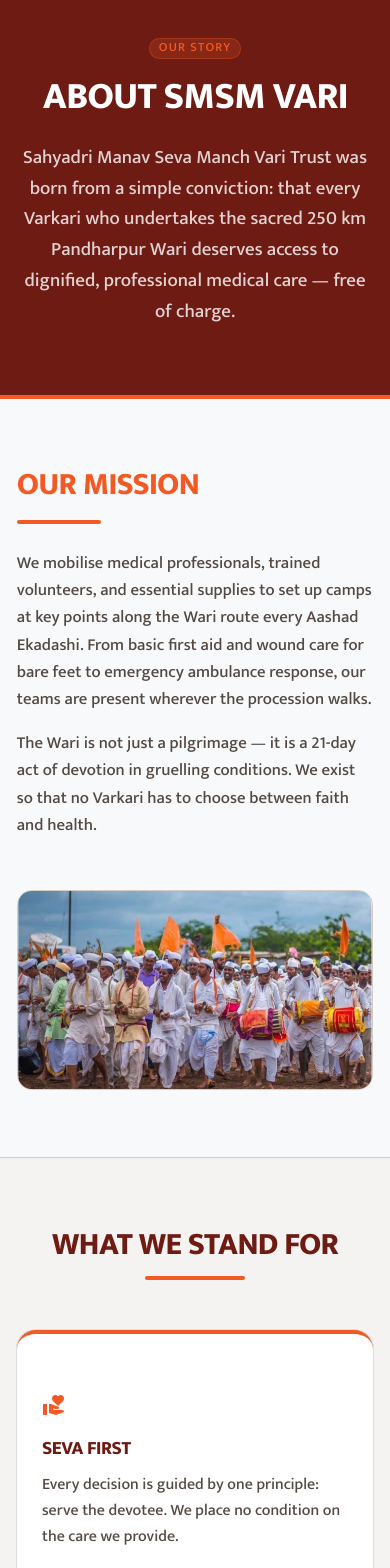
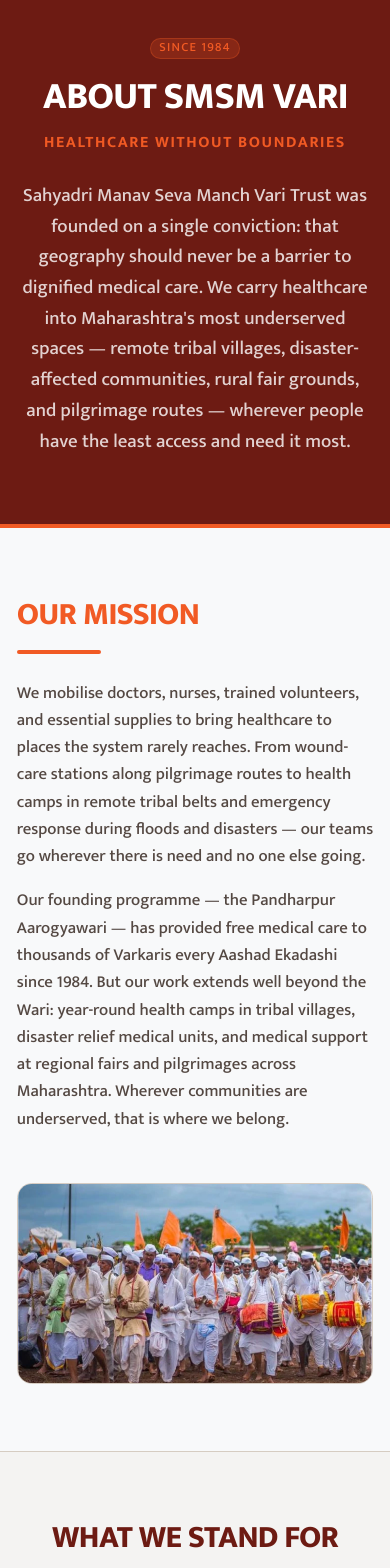
Before and after one commit to Abhi-Survase/SMSMVari_Landing, a Next.js app in the folder smsmvari-frontend/: page /about in a window 390 px wide. Shown: the part 120-1688 px from the top of the page. Built offline with nearby package versions, Linux system fonts and the light colour scheme.

Commit message:
updated About Us content and added trustee members section

```diff
--- a/smsmvari-frontend/src/app/(home)/about/page.jsx
+++ b/smsmvari-frontend/src/app/(home)/about/page.jsx
@@ -9,18 +9,21 @@
 export const metadata = {
   title: "About Us | SMSM Vari – Sahyadri Manav Seva Manch Vari Trust",
   description:
-    "Learn about Sahyadri Manav Seva Manch Vari Trust — our mission to provide free medical care, wound management, and emergency response to Varkaris during the Pandharpur Wari.",
+    "Learn about Sahyadri Manav Seva Manch Vari Trust — providing free medical care to remote tribal villages, disaster-affected communities, and pilgrims across Maharashtra since 1984.",
   keywords: [
     "Sahyadri Manav Seva Manch Vari Trust",
     "SMSM Vari about",
     "Pandharpur Wari NGO",
-    "Varkari medical trust Maharashtra",
-    "Wari healthcare organisation",
+    "remote tribal healthcare Maharashtra",
+    "free medical camps Maharashtra",
+    "disaster relief Maharashtra NGO",
+    "Varkari medical trust",
+    "rural healthcare Maharashtra",
   ],
   openGraph: {
-    title: "About SMSM Vari – Serving Varkaris Since Our Founding",
+    title: "About SMSM Vari – Healthcare Without Boundaries",
     description:
-      "We set up medical camps, wound-care stations, and ambulance units along the 250 km Pandharpur Wari route every Aashad Ekadashi.",
+      "We bring free medical care to remote tribal villages, disaster zones, and pilgrimage routes across Maharashtra — wherever people need it and no one else reaches.",
     type: "website",
     url: "https://smsmvari.org/about",
     siteName: "SMSM Vari",
@@ -35,9 +38,9 @@
   },
   twitter: {
     card: "summary_large_image",
-    title: "About SMSM Vari – Serving Varkaris Since Our Founding",
+    title: "About SMSM Vari – Healthcare Without Boundaries",
     description:
-      "We set up medical camps, wound-care stations, and ambulance units along the 250 km Pandharpur Wari route every Aashad Ekadashi.",
+      "Free medical care for remote tribal villages, disaster-affected communities, and pilgrims across Maharashtra. Serving since 1984.",
     images: ["/og-about.webp"],
   },
   alternates: { canonical: "https://smsmvari.org/about" },
@@ -71,25 +74,25 @@
     icon: "volunteer_activism",
     title: "Seva First",
     description:
-      "Every decision is guided by one principle: serve the devotee. We place no condition on the care we provide.",
+      "Every decision begins with one question: what does this person need right now? We place no condition — geographic, financial, or otherwise — on the care we provide.",
   },
   {
     icon: "verified",
     title: "Medical Excellence",
     description:
-      "Trained doctors, nurses, and paramedics deliver standardised protocols, not ad-hoc help.",
+      "Trained doctors, nurses, and paramedics deliver standardised protocols whether we are at a pilgrimage camp, a flood relief site, or a tribal health camp deep in the hills.",
   },
   {
     icon: "groups",
     title: "Community Driven",
     description:
-      "Our volunteers are drawn from local communities who walk alongside the Varkaris they serve.",
+      "Our volunteers are local — they speak the language, know the terrain, and often share the hardship of those they serve. This is not charity from a distance.",
   },
   {
     icon: "transparency",
     title: "Transparency",
     description:
-      "Every donation is accounted for. We publish yearly impact reports so you can see exactly where your support goes.",
+      "Every donation is accounted for. We publish yearly impact reports so you can see exactly where your support goes — whether it bought medicines or fuel for an ambulance.",
   },
 ];
 
@@ -105,16 +108,28 @@
       <section className="bg-secondary text-white py-16 px-4 md:px-8 border-b-4 border-primary">
         <div className="max-w-3xl mx-auto text-center">
           <Badge className="mb-4 bg-primary/20 text-primary border-primary/30 uppercase tracking-widest text-xs">
-            Our Story
+            Since 1984
           </Badge>
-          <h1 className="font-heading text-4xl md:text-5xl font-black uppercase tracking-tight mb-6">
+          <h1 className="font-heading text-4xl md:text-5xl font-black uppercase tracking-tight mb-3">
             About SMSM Vari
           </h1>
+          {/* Sub-tagline — feel free to pick one or rotate these:
+              "Healthcare Without Boundaries"
+              "Healing Where Help Doesn't Reach"
+              "Medicine for the Many, Care for All"
+              "Serving Maharashtra's Unreached"
+              "Beyond the Wari — Healthcare at Every Step"
+          */}
+          <p className="text-primary font-bold uppercase tracking-widest text-sm mb-6">
+            Healthcare Without Boundaries
+          </p>
           <p className="text-white/80 text-lg font-medium leading-relaxed">
-            Sahyadri Manav Seva Manch Vari Trust was born from a simple
-            conviction: that every Varkari who undertakes the sacred 250 km
-            Pandharpur Wari deserves access to dignified, professional medical
-            care — free of charge.
+            Sahyadri Manav Seva Manch Vari Trust was founded on a single
+            conviction: that geography should never be a barrier to dignified
+            medical care. We carry healthcare into Maharashtra's most
+            underserved spaces — remote tribal villages, disaster-affected
+            communities, rural fair grounds, and pilgrimage routes — wherever
+            people have the least access and need it most.
           </p>
         </div>
       </section>
@@ -128,17 +143,21 @@
             </h2>
             <div className="h-1 w-20 bg-primary mb-6 rounded-full" />
             <p className="text-foreground/80 font-medium leading-relaxed mb-4">
-              {/* TODO: replace with actual mission statement from the trust */}
-              We mobilise medical professionals, trained volunteers, and
-              essential supplies to set up camps at key points along the Wari
-              route every Aashad Ekadashi. From basic first aid and wound care
-              for bare feet to emergency ambulance response, our teams are
-              present wherever the procession walks.
+              We mobilise doctors, nurses, trained volunteers, and essential
+              supplies to bring healthcare to places the system rarely reaches.
+              From wound-care stations along pilgrimage routes to health camps
+              in remote tribal belts and emergency response during floods and
+              disasters — our teams go wherever there is need and no one else
+              going.
             </p>
             <p className="text-foreground/80 font-medium leading-relaxed">
-              The Wari is not just a pilgrimage — it is a 21-day act of devotion
-              in gruelling conditions. We exist so that no Varkari has to choose
-              between faith and health.
+              Our founding programme — the Pandharpur Aarogyawari — has provided
+              free medical care to thousands of Varkaris every Aashad Ekadashi
+              since 1984. But our work extends well beyond the Wari: year-round
+              health camps in tribal villages, disaster relief medical units,
+              and medical support at regional fairs and pilgrimages across
+              Maharashtra. Wherever communities are underserved, that is where
+              we belong.
             </p>
           </div>
           <div className="bg-muted rounded-xl overflow-hidden border border-border aspect-video">
@@ -163,14 +182,20 @@
             <div className="h-1 w-24 bg-primary mt-3 mx-auto rounded-full" />
           </div>
           <div className="grid grid-cols-1 sm:grid-cols-2 lg:grid-cols-4 gap-6">
-            {values.map((v) => (
+            {values.map((v) => {
+              const isMedical = v.title === "Medical Excellence";
+              return (
                 <Card
                   key={v.title}
-                className="border-t-4 border-t-primary hover:shadow-md transition-shadow"
+                  className={`border-t-4 hover:shadow-md transition-shadow ${
+                    isMedical ? "border-t-brand-blue" : "border-t-primary"
+                  }`}
                 >
                   <CardContent className="pt-8 pb-6 px-6">
                     <span
-                    className="material-symbols-outlined text-primary text-4xl mb-4 block"
+                      className={`material-symbols-outlined text-4xl mb-4 block ${
+                        isMedical ? "text-brand-blue" : "text-primary"
+                      }`}
                       style={{ fontVariationSettings: "'FILL' 1" }}
                     >
                       {v.icon}
@@ -183,12 +208,13 @@
                     </p>
                   </CardContent>
                 </Card>
-            ))}
+              );
+            })}
           </div>
         </div>
       </section>
 
-      {/* Leadership — reused from homepage, centralised here for the About page */}
+      {/* Leadership — Trustees get full cards, Members get compact cards */}
       <section className="py-16 px-4 md:px-8 max-w-7xl mx-auto">
         <div className="text-center mb-12">
           <h2 className="font-heading text-3xl md:text-4xl text-primary font-black uppercase tracking-tight">
@@ -196,19 +222,35 @@
           </h2>
           <div className="h-1 w-24 bg-primary mt-3 mx-auto rounded-full" />
         </div>
-        <div className="grid grid-cols-1 md:grid-cols-2 gap-6 max-w-3xl mx-auto">
+
+        {/* Trustees — full cards */}
+        <div className="grid grid-cols-1 md:grid-cols-2 gap-6 max-w-4xl mx-auto mb-12">
           {[
             {
               name: "Dr. Anjali Deshmukh",
               role: "Managing Trustee & CMO",
-              bio: "With over 25 years of experience in public health, Dr. Deshmukh coordinates the entire medical strategy for the Wari route, ensuring standardised care protocols across all camps.",
+              bio: "With over 25 years of experience in public health, Dr. Deshmukh coordinates the entire medical strategy across all camps, ensuring standardised care protocols wherever our teams operate.",
               img: "/cmo_image.webp",
             },
             {
               name: "Mr. Prakash Patil",
               role: "Trustee & Logistics Head",
-              bio: "A veteran in large-scale event management, Mr. Patil oversees the complex logistics of setting up mobile camps, supply chains, and volunteer deployment across the 250 km stretch.",
+              bio: "A veteran in large-scale event management, Mr. Patil oversees the complex logistics of setting up mobile camps, supply chains, and volunteer deployment across every region we serve.",
               img: "/log-head_image.webp",
+            },
+            {
+              // TODO: confirm name, role, and bio with the trust
+              name: "Trustee Name 3",
+              role: "Trustee & [Designation]",
+              bio: "Brief bio describing this trustee's background, responsibilities, and contribution to the trust's work.",
+              img: "/trustee3_image.webp",
+            },
+            {
+              // TODO: confirm name, role, and bio with the trust
+              name: "Trustee Name 4",
+              role: "Trustee & [Designation]",
+              bio: "Brief bio describing this trustee's background, responsibilities, and contribution to the trust's work.",
+              img: "/trustee4_image.webp",
             },
           ].map((person) => (
             <Card
@@ -228,7 +270,7 @@
                     <h3 className="font-heading text-xl text-secondary font-bold">
                       {person.name}
                     </h3>
-                    <p className="text-xs text-primary font-bold uppercase tracking-wider mt-1">
+                    <p className="text-xs text-brand-blue font-bold uppercase tracking-wider mt-1">
                       {person.role}
                     </p>
                   </div>
@@ -240,6 +282,74 @@
             </Card>
           ))}
         </div>
+
+        {/* Members — compact cards */}
+        <div className="text-center mb-8">
+          <h3 className="font-heading text-xl md:text-2xl text-secondary font-black uppercase tracking-tight">
+            Our Members
+          </h3>
+          <div className="h-1 w-16 bg-primary mt-2 mx-auto rounded-full" />
+        </div>
+        <div className="grid grid-cols-2 sm:grid-cols-3 lg:grid-cols-6 gap-4 max-w-5xl mx-auto">
+          {[
+            // TODO: confirm names and designations with the trust
+            { name: "Member Name 1", role: "Designation" },
+            { name: "Member Name 2", role: "Designation" },
+            { name: "Member Name 3", role: "Designation" },
+            { name: "Member Name 4", role: "Designation" },
+            { name: "Member Name 5", role: "Designation" },
+            { name: "Member Name 6", role: "Designation" },
+          ].map((person) => (
+            <Card
+              key={person.name}
+              className="border-t-2 border-t-brand-blue text-center"
+            >
+              <CardContent className="p-4">
+                <h4 className="font-heading text-sm text-secondary font-bold leading-snug">
+                  {person.name}
+                </h4>
+                <p className="text-[10px] text-brand-blue font-bold uppercase tracking-wider mt-1">
+                  {person.role}
+                </p>
+              </CardContent>
+            </Card>
+          ))}
+        </div>
+        {/* 6 Members Grid - Compact Cards */}
+        {/* <div className="grid grid-cols-1 sm:grid-cols-2 lg:grid-cols-3 gap-4 max-w-5xl mx-auto">
+          {[
+            { name: "[Member Name 1]", role: "Executive Member" },
+            { name: "[Member Name 2]", role: "Executive Member" },
+            { name: "[Member Name 3]", role: "Executive Member" },
+            { name: "[Member Name 4]", role: "Executive Member" },
+            { name: "[Member Name 5]", role: "Executive Member" },
+            { name: "[Member Name 6]", role: "Executive Member" },
+          ].map((member) => (
+            <Card
+              key={member.name}
+              className="border-l-4 border-l-secondary shadow-sm hover:shadow-md transition-shadow"
+            >
+              <CardContent className="p-4 flex items-center gap-4">
+                <div className="w-12 h-12 bg-muted rounded-full flex items-center justify-center shrink-0 border border-border">
+                  <span
+                    className="material-symbols-outlined text-muted-foreground"
+                    style={{ fontVariationSettings: "'FILL' 1" }}
+                  >
+                    person
+                  </span>
+                </div>
+                <div>
+                  <h4 className="font-heading text-lg text-secondary font-bold leading-tight">
+                    {member.name}
+                  </h4>
+                  <p className="text-xs text-foreground/70 font-bold uppercase tracking-wider mt-0.5">
+                    {member.role}
+                  </p>
+                </div>
+              </CardContent>
+            </Card>
+          ))}
+        </div>*/}
       </section>
 
       {/* CTA */}
@@ -249,7 +359,8 @@
         </h2>
         <p className="text-white/80 max-w-xl mx-auto mb-8 font-medium">
           Whether you donate, volunteer, or simply spread the word — every act
-          of support keeps a Varkari safe on their sacred journey.
+          of support helps us reach one more village, one more patient, one more
+          person who needs care and has nowhere else to turn.
         </p>
         <div className="flex flex-col sm:flex-row justify-center gap-4">
           <Button
```
Also changed, not shown: 1 other file (tests, documents, lock files or other folders). Lines whose indentation alone changed are shown as unchanged.
